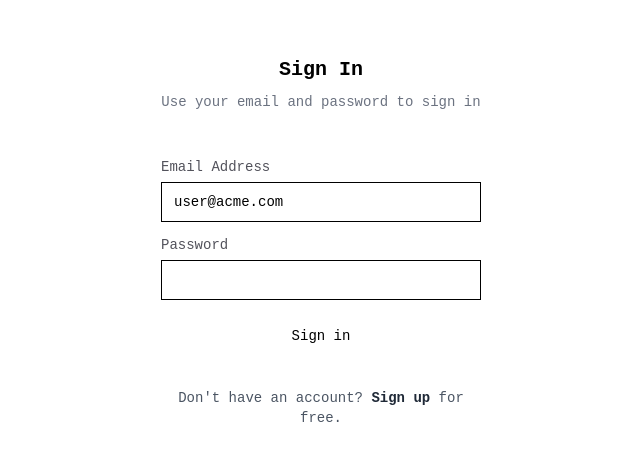
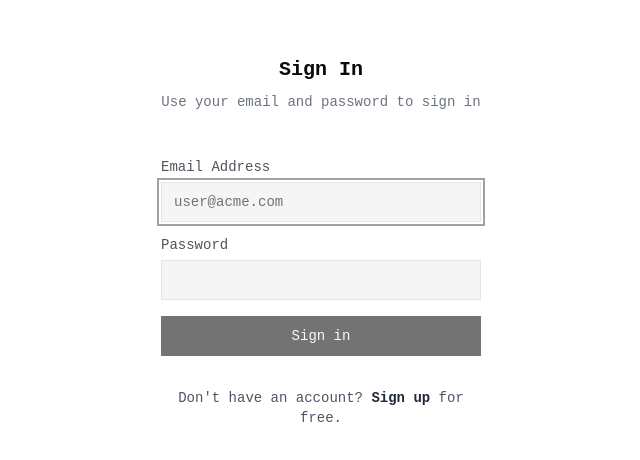
Before and after one commit to feildrixliemdra/vana-gpt, a Next.js app: page /login in a window 1280 px wide. Shown: the part 158-618 px from the top of the page, without its empty margins (319-959 px from the left). Built offline with nearby package versions, Linux system fonts and the light colour scheme; no server answers; what bcrypt-ts would draw is missing.

Commit message:
feat: add @ai-sdk/openai dependency and update Tailwind CSS variables for improved styling

```diff
--- a/app/globals.css
+++ b/app/globals.css
@@ -25,38 +25,38 @@
 
 @layer base {
     :root {
-        --background: oklch(1.00 0 0);
-        --foreground: oklch(0.14 0 0);
-        --card: oklch(1.00 0 0);
-        --card-foreground: oklch(0.14 0 0);
-        --popover: oklch(1.00 0 0);
-        --popover-foreground: oklch(0.14 0 0);
-        --primary: oklch(0.56 0 0);
-        --primary-foreground: oklch(0.99 0 0);
-        --secondary: oklch(0.97 0 0);
-        --secondary-foreground: oklch(0.20 0 0);
-        --muted: oklch(0.97 0 0);
-        --muted-foreground: oklch(0.55 0 0);
-        --accent: oklch(0.97 0 0);
-        --accent-foreground: oklch(0.20 0 0);
-        --destructive: oklch(0.58 0.24 28.48);
-        --destructive-foreground: oklch(0.97 0 0);
-        --border: oklch(0.92 0 0);
-        --input: oklch(0.92 0 0);
-        --ring: oklch(0.71 0 0);
-        --chart-1: oklch(0.56 0 0);
-        --chart-2: oklch(0.56 0 0);
-        --chart-3: oklch(0.56 0 0);
-        --chart-4: oklch(0.56 0 0);
-        --chart-5: oklch(0.56 0 0);
-        --sidebar: oklch(0.99 0 0);
-        --sidebar-foreground: oklch(0.14 0 0);
-        --sidebar-primary: oklch(0.20 0 0);
-        --sidebar-primary-foreground: oklch(0.99 0 0);
-        --sidebar-accent: oklch(0.97 0 0);
-        --sidebar-accent-foreground: oklch(0.20 0 0);
-        --sidebar-border: oklch(0.92 0 0);
-        --sidebar-ring: oklch(0.71 0 0);
+        --background: 0 0% 100%;
+        --foreground: 0 0% 3.92%;
+        --card: 0 0% 100%;
+        --card-foreground: 0 0% 3.92%;
+        --popover: 0 0% 100%;
+        --popover-foreground: 0 0% 3.92%;
+        --primary: 0 0% 45.10%;
+        --primary-foreground: 0 0% 98.04%;
+        --secondary: 0 0% 96.08%;
+        --secondary-foreground: 0 0% 9.02%;
+        --muted: 0 0% 96.08%;
+        --muted-foreground: 0 0% 44.31%;
+        --accent: 0 0% 96.08%;
+        --accent-foreground: 0 0% 9.02%;
+        --destructive: 357.14 100% 45.29%;
+        --destructive-foreground: 0 0% 96.08%;
+        --border: 0 0% 89.80%;
+        --input: 0 0% 89.80%;
+        --ring: 0 0% 63.14%;
+        --chart-1: 0 0% 45.10%;
+        --chart-2: 0 0% 45.10%;
+        --chart-3: 0 0% 45.10%;
+        --chart-4: 0 0% 45.10%;
+        --chart-5: 0 0% 45.10%;
+        --sidebar: 0 0% 98.04%;
+        --sidebar-foreground: 0 0% 3.92%;
+        --sidebar-primary: 0 0% 9.02%;
+        --sidebar-primary-foreground: 0 0% 98.04%;
+        --sidebar-accent: 0 0% 96.08%;
+        --sidebar-accent-foreground: 0 0% 9.02%;
+        --sidebar-border: 0 0% 89.80%;
+        --sidebar-ring: 0 0% 63.14%;
         --font-sans: Geist Mono, monospace;
         --font-serif: Geist Mono, monospace;
         --font-mono: Geist Mono, monospace;
@@ -69,50 +69,41 @@
         --shadow-lg: 0px 1px 0px 0px hsl(0 0% 0% / 0.00), 0px 4px 6px -1px hsl(0 0% 0% / 0.00);
         --shadow-xl: 0px 1px 0px 0px hsl(0 0% 0% / 0.00), 0px 8px 10px -1px hsl(0 0% 0% / 0.00);
         --shadow-2xl: 0px 1px 0px 0px hsl(0 0% 0% / 0.00);
-        --tracking-normal: 0em;
-        --shadow-color: hsl(0 0% 0%);
-        --shadow-opacity: 0;
-        --shadow-blur: 0px;
-        --shadow-spread: 0px;
-        --shadow-offset-x: 0px;
-        --shadow-offset-y: 1px;
-        --letter-spacing: 0em;
-        --spacing: 0.25rem;
       }
 
       .dark {
-        --background: oklch(0.14 0 0);
-        --foreground: oklch(0.99 0 0);
-        --card: oklch(0.21 0 0);
-        --card-foreground: oklch(0.99 0 0);
-        --popover: oklch(0.27 0 0);
-        --popover-foreground: oklch(0.99 0 0);
-        --primary: oklch(0.56 0 0);
-        --primary-foreground: oklch(0.99 0 0);
-        --secondary: oklch(0.27 0 0);
-        --secondary-foreground: oklch(0.99 0 0);
-        --muted: oklch(0.27 0 0);
-        --muted-foreground: oklch(0.71 0 0);
-        --accent: oklch(0.37 0 0);
-        --accent-foreground: oklch(0.99 0 0);
-        --destructive: oklch(0.70 0.19 22.23);
-        --destructive-foreground: oklch(0.27 0 0);
-        --border: oklch(0.34 0 0);
-        --input: oklch(0.44 0 0);
-        --ring: oklch(0.56 0 0);
-        --chart-1: oklch(0.56 0 0);
-        --chart-2: oklch(0.56 0 0);
-        --chart-3: oklch(0.56 0 0);
-        --chart-4: oklch(0.56 0 0);
-        --chart-5: oklch(0.56 0 0);
-        --sidebar: oklch(0.20 0 0);
-        --sidebar-foreground: oklch(0.99 0 0);
-        --sidebar-primary: oklch(0.99 0 0);
-        --sidebar-primary-foreground: oklch(0.20 0 0);
-        --sidebar-accent: oklch(0.27 0 0);
-        --sidebar-accent-foreground: oklch(0.99 0 0);
-        --sidebar-border: oklch(1.00 0 0);
-        --sidebar-ring: oklch(0.44 0 0);
+        --background: 0 0% 3.92%;
+        --foreground: 0 0% 98.04%;
+        --card: 0 0% 9.80%;
+        --card-foreground: 0 0% 98.04%;
+        --popover: 0 0% 14.90%;
+        --popover-foreground: 0 0% 98.04%;
+        --primary: 0 0% 45.10%;
+        --primary-foreground: 0 0% 98.04%;
+        --secondary: 0 0% 14.90%;
+        --secondary-foreground: 0 0% 98.04%;
+        --muted: 0 0% 14.90%;
+        --muted-foreground: 0 0% 63.14%;
+        --accent: 0 0% 25.10%;
+        --accent-foreground: 0 0% 98.04%;
+        --destructive: 358.84 100% 69.61%;
+        --destructive-foreground: 0 0% 14.90%;
+        --border: 0 0% 21.96%;
+        --input: 0 0% 32.16%;
+        --ring: 0 0% 45.10%;
+        --chart-1: 0 0% 45.10%;
+        --chart-2: 0 0% 45.10%;
+        --chart-3: 0 0% 45.10%;
+        --chart-4: 0 0% 45.10%;
+        --chart-5: 0 0% 45.10%;
+        --sidebar: 0 0% 9.02%;
+        --sidebar-foreground: 0 0% 98.04%;
+        --sidebar-primary: 0 0% 98.04%;
+        --sidebar-primary-foreground: 0 0% 9.02%;
+        --sidebar-accent: 0 0% 14.90%;
+        --sidebar-accent-foreground: 0 0% 98.04%;
+        --sidebar-border: 0 0% 100%;
+        --sidebar-ring: 0 0% 32.16%;
         --font-sans: Geist Mono, monospace;
         --font-serif: Geist Mono, monospace;
         --font-mono: Geist Mono, monospace;
@@ -125,14 +116,6 @@
         --shadow-lg: 0px 1px 0px 0px hsl(0 0% 0% / 0.00), 0px 4px 6px -1px hsl(0 0% 0% / 0.00);
         --shadow-xl: 0px 1px 0px 0px hsl(0 0% 0% / 0.00), 0px 8px 10px -1px hsl(0 0% 0% / 0.00);
         --shadow-2xl: 0px 1px 0px 0px hsl(0 0% 0% / 0.00);
-        --shadow-color: hsl(0 0% 0%);
-        --shadow-opacity: 0;
-        --shadow-blur: 0px;
-        --shadow-spread: 0px;
-        --shadow-offset-x: 0px;
-        --shadow-offset-y: 1px;
-        --letter-spacing: 0em;
-        --spacing: 0.25rem;
       }
 
   .theme {
--- a/components/app-sidebar.tsx
+++ b/components/app-sidebar.tsx
@@ -42,7 +42,7 @@ export function AppSidebar({ user }: { user: User | undefined }) {
   }
 
   return (
-    <Sidebar className="group-data-[side=left]:border-r-0">
+    <Sidebar className="group-data-[side=left]:border-r-0 bg-sidebar">
       <SidebarHeader>
         <SidebarMenu>
           <div className="flex flex-row justify-between items-center">
--- a/components/code-block.tsx
+++ b/components/code-block.tsx
@@ -43,9 +43,9 @@ export function CodeBlock({
         {({ className, style, tokens, getLineProps, getTokenProps }: any) => (
           <pre className={className + ' p-4 text-sm w-full'} style={style}>
             {tokens.map((line: any, i: number) => (
-              <div key={i} {...getLineProps({ line, key: i })}>
+              <div key={i} {...getLineProps({ line })}>
                 {line.map((token: any, key: number) => (
-                  <span key={key} {...getTokenProps({ token, key })} />
+                  <span key={key} {...getTokenProps({ token })} />
                 ))}
               </div>
             ))}
--- a/package.json
+++ b/package.json
@@ -20,6 +20,7 @@
   },
   "dependencies": {
     "@ai-sdk/deepseek": "^0.2.14",
+    "@ai-sdk/openai": "^1.3.22",
     "@ai-sdk/react": "^1.2.11",
     "@ai-sdk/xai": "^1.2.15",
     "@codemirror/lang-javascript": "^6.2.2",
--- a/tailwind.config.ts
+++ b/tailwind.config.ts
@@ -63,7 +63,7 @@ const config: Config = {
           '5': 'hsl(var(--chart-5))',
         },
         sidebar: {
-          DEFAULT: 'hsl(var(--sidebar-background))',
+          DEFAULT: 'hsl(var(--sidebar))',
           foreground: 'hsl(var(--sidebar-foreground))',
           primary: 'hsl(var(--sidebar-primary))',
           'primary-foreground': 'hsl(var(--sidebar-primary-foreground))',
```
Also changed, not shown: 1 other file (tests, documents, lock files or other folders).
